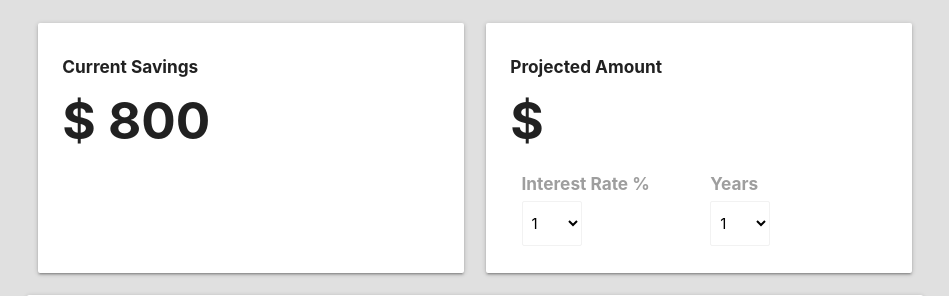
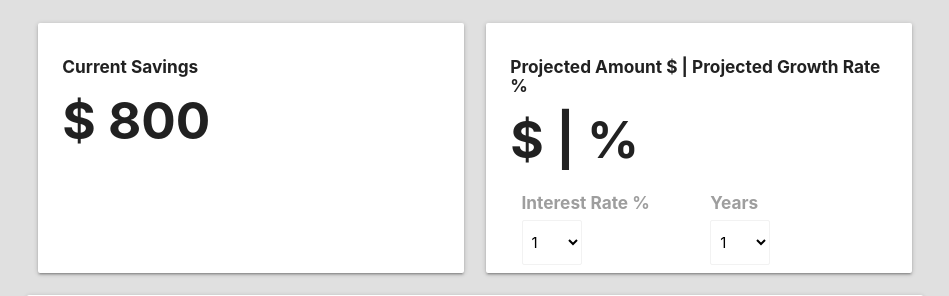
Before and after one commit to EDWARDWEE-um/BudgetUrLife, a Django app: a page that uses budgetproject/budget/templates/budget/project-projections.html in a window 1280 px wide. Shown: the top 296 px of the page, without its empty margins (165-1114 px from the left). Run offline with Django 3.2, Linux system fonts and the light colour scheme; data comes from the database, SQL or seed files in the repository.

Commit message:
implemented growth rate calculator

```diff
--- a/budgetproject/budget/templates/budget/project-projections.html
+++ b/budgetproject/budget/templates/budget/project-projections.html
@@ -119,7 +119,13 @@
         var interestZ = skillsSelect2.options[skillsSelect2.selectedIndex].text;
         var arrayz = yCompoundInterest(interestZ)
         var projectedamount = Math.round(arrayz[yearZ])
-        document.getElementById("myText").innerHTML = projectedamount;
+        document.getElementById("projectedamount").innerHTML = projectedamount;
+        var currentamount = 0
+        {% for i in totalexpense %}
+            currentamount = {{ i.total_price }}
+        {% endfor %}
+        var growthrate = Math.round(projectedamount/currentamount * 100 );
+        document.getElementById("growth").innerHTML = growthrate;
 
     }
 
@@ -147,8 +153,8 @@
             </div>
             <div class='col s24 m12 l6' style="display: inline-block">
                 <div class='card-panel' style='height: 250px' >
-                    <h6 class='bold'>Projected Amount</h6>
-                    <h1 class='bold'>$ <span id="myText"></span> </h1>
+                    <h6 class='bold'>Projected Amount  $  | Projected Growth Rate %  </h6>
+                    <h1 class='bold'>$ <span id="projectedamount"></span> | <span id="growth"></span> % </h1>
                     <div class='input field'>
                         <div class="modal-content ">
                             <form method='POST'>
```
